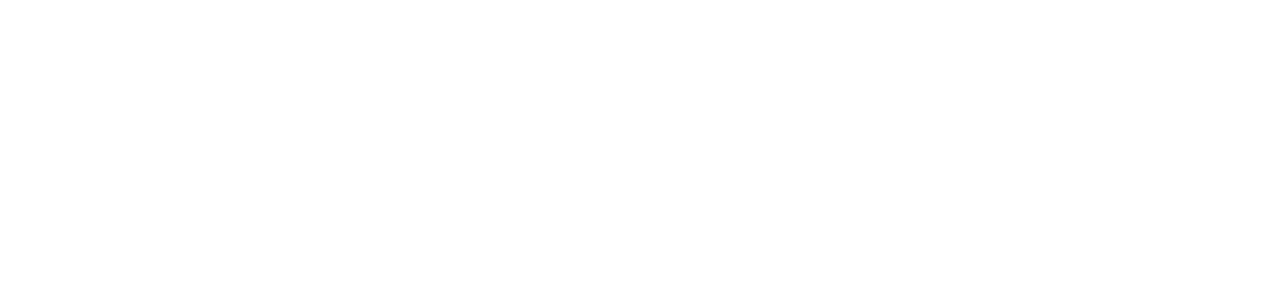
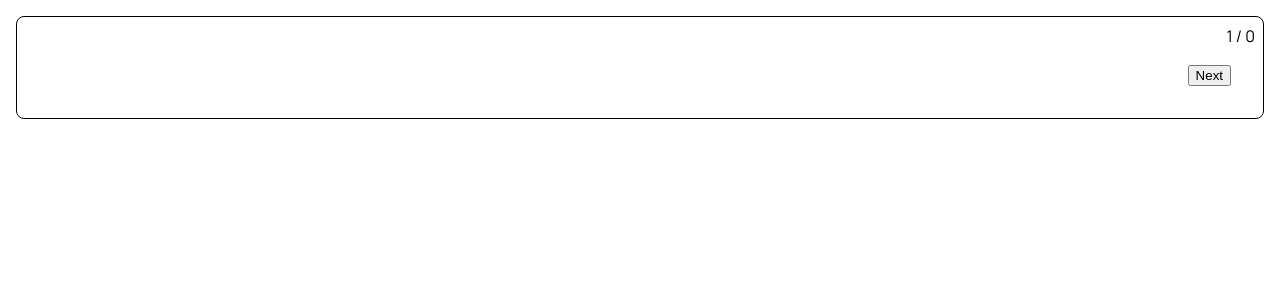
Before and after one commit to michaelhe999/TritonFit, a React (Create React App) app in the folder tritonfit/: page /createWorkout in a window 1280 px wide. Before the commit this address led to /. Shown: the top 300 px of the page. Built offline with nearby package versions, Linux system fonts and the light colour scheme.

Commit message:
added framework for workout form

```diff
--- a/tritonfit/public/index.html
+++ b/tritonfit/public/index.html
@@ -15,6 +15,9 @@
       user's mobile device or desktop. See https://developers.google.com/web/fundamentals/web-app-manifest/
     -->
     <link rel="manifest" href="%PUBLIC_URL%/manifest.json" />
+    <!-- public/index.html -->
+    <link href="https://fonts.googleapis.com/css2?family=Manrope:wght@400;700&display=swap" rel="stylesheet">
+
     <!--
       Notice the use of %PUBLIC_URL% in the tags above.
       It will be replaced with the URL of the `public` folder during the build.
--- a/tritonfit/src/App.tsx
+++ b/tritonfit/src/App.tsx
@@ -1,12 +1,14 @@
 import React, { useEffect } from 'react';
 import { BrowserRouter as Router, Routes, Route, Navigate, useNavigate } from 'react-router-dom';
 import './App.css';
+import { CreateWorkout } from './views/CreateWorkout'
 
 function App() {
   return (
   <Router>
     <Routes>
       <Route path="*" element={<Navigate to="/" />} />
+      <Route path="/createWorkout" element={<CreateWorkout />} />
     </Routes>
   </Router>
   );
--- /dev/null
+++ b/tritonfit/src/components/createWorkout/useMultistepForm.ts
@@ -0,0 +1,34 @@
+import { ReactElement, useState } from "react";
+
+export function useMultistepForm(steps: ReactElement[]) {
+    const [stepIndex, setStepIndex] = useState(0)
+
+    const next = () => {
+        setStepIndex(i => {
+            if (i > steps.length - 1) return i
+            return i + 1
+        })
+    }
+
+    const back = () => {
+        setStepIndex(i => {
+            if (i <= 0) return i
+            return i - 1
+        })
+    }
+
+    const goTo = (index: number) => {
+        setStepIndex(index)
+    }
+
+    return {
+        stepIndex,
+        step: steps[stepIndex],
+        steps,
+        isFirstStep: stepIndex === 0,
+        isLastStep: stepIndex === steps.length - 1,
+        next,
+        back,
+        goTo,
+    }
+}
--- /dev/null
+++ b/tritonfit/src/views/CreateWorkout.css
@@ -0,0 +1,28 @@
+header {
+    font-family: 'Manrope';
+    font-size: 24px;
+    margin-left: 18px;
+}
+
+.workoutForm {
+    position: relative;
+    background: "white";
+    border: 1px solid black;
+    padding: 2rem;
+    margin: 1rem;
+    border-radius: .5rem;
+    font-family: 'Manrope';
+}
+
+.stepTracker {
+    position: absolute;
+    top: .5rem;
+    right: .5rem;
+}
+
+.buttonSpace {
+    margin-top: 1rem;
+    display: flex;
+    gap: .5rem;
+    justify-content: flex-end;
+}
--- /dev/null
+++ b/tritonfit/src/views/CreateWorkout.tsx
@@ -0,0 +1,27 @@
+import { useMultistepForm } from "../components/createWorkout/useMultistepForm"
+import "./CreateWorkout.css"
+
+export function CreateWorkout() {
+    const { steps, stepIndex, step, isFirstStep, isLastStep, back, next } = useMultistepForm([])
+
+
+    return (
+        <div className="workoutForm">
+            <form>
+                <div className="stepTracker">
+                    {stepIndex + 1} / {steps.length}
+                </div>
+                {step}
+                <div className="buttonSpace">
+                    {!isFirstStep && (
+                        <button type="button" onClick={back}>
+                            Back
+                        </button>)}
+                    <button type="button" onClick={next}>
+                        {isLastStep ? "Submit" : "Next"}
+                    </button>
+                </div>
+            </form>
+        </div>
+    )
+}
```
Also changed, not shown: tritonfit/src/components/createWorkout/workoutFormSteps/StepOne.tsx (added, +7 -0 lines), tritonfit/src/components/createWorkout/SelectButton.tsx (added), tritonfit/src/components/createWorkout/WorkoutFormSteps.css (added).
